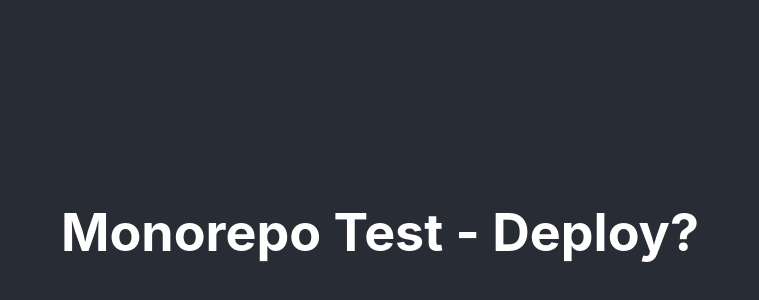
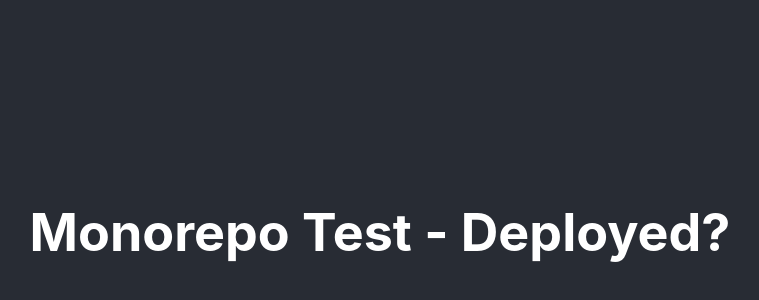
Before and after one commit to bergenhem/monorepo-sleuth, a React (Create React App) app in the folder apps/frontend/: page / in a window 1280 px wide. Shown: the part 168-468 px from the top of the page, without its empty margins (260-1019 px from the left). Built offline with nearby package versions, Linux system fonts and the light colour scheme.

Commit message:
More tests

```diff
--- a/apps/frontend/src/App.js
+++ b/apps/frontend/src/App.js
@@ -6,7 +6,7 @@ export default function App() {
     <div className="App">
       {/*Output the site title and subtitle to the screen*/}
       <header className="App-header">
-        <h1>Monorepo Test - Deploy?</h1>
+        <h1>Monorepo Test - Deployed?</h1>
       </header>
     </div>
   );
```
